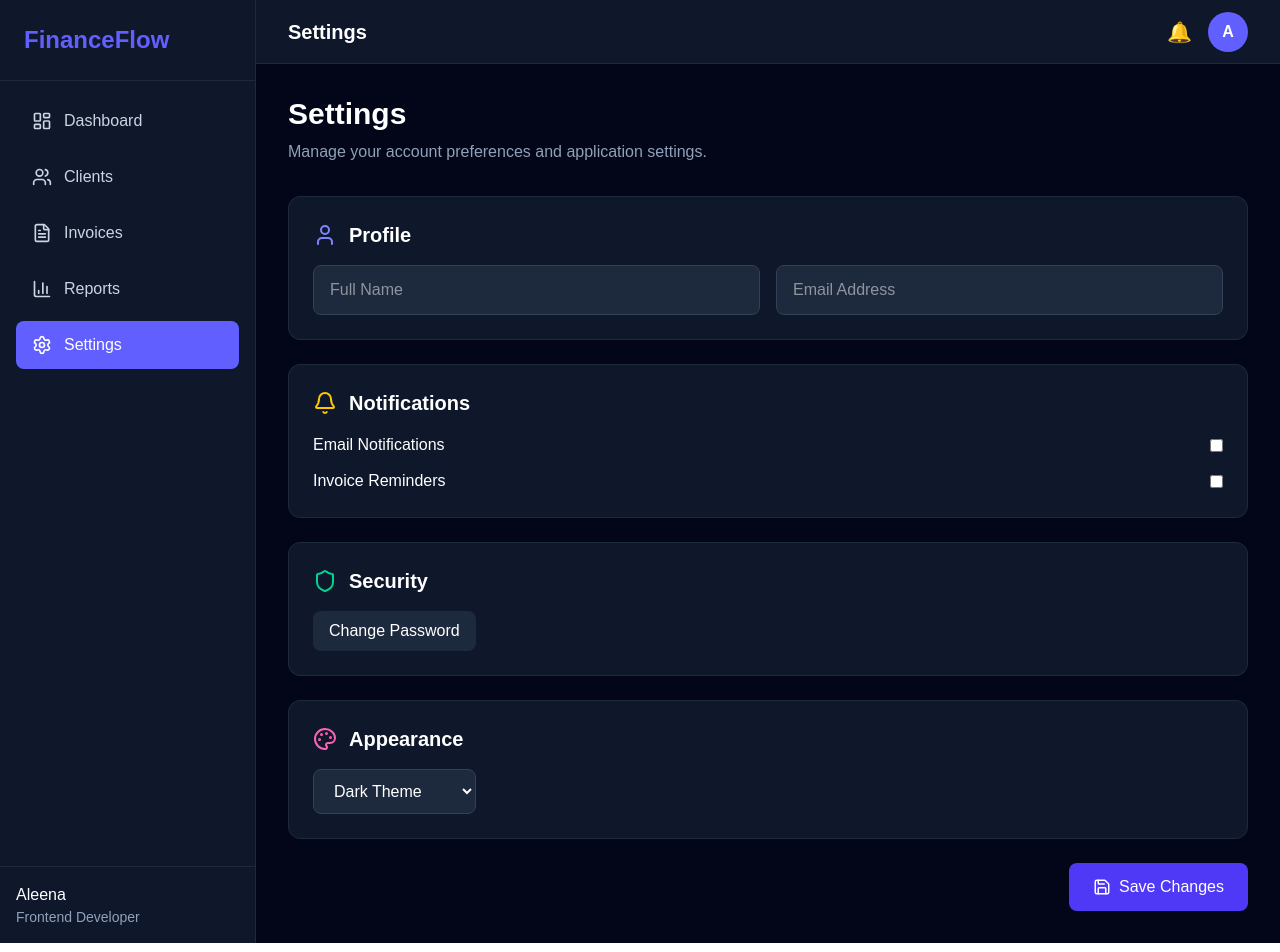
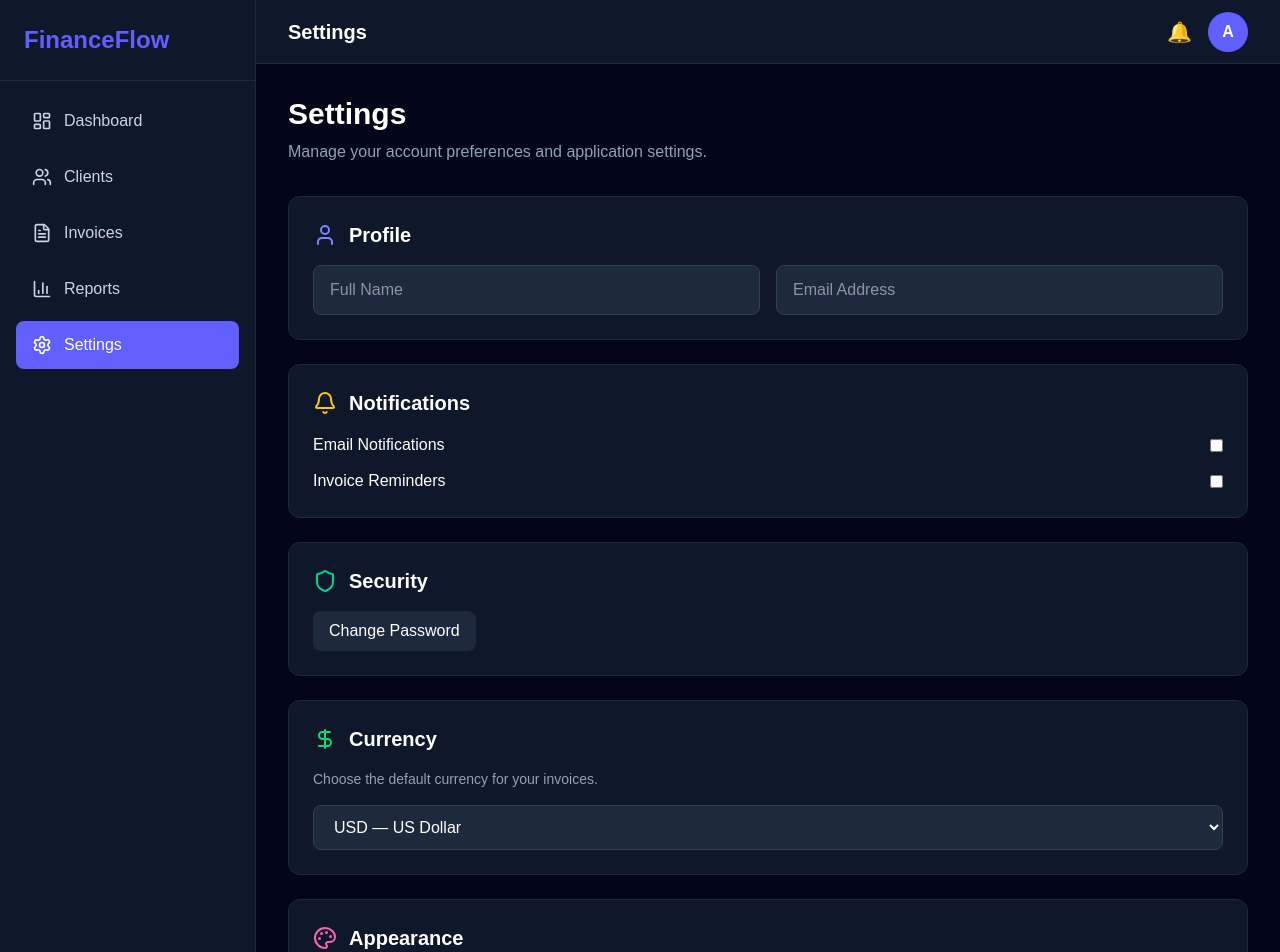
Before and after one commit to Aleena-Yameen/financeflow-saas, a Next.js app: page /settings in a window 1280 px wide. Shown: the top 952 px of the page. Built offline with nearby package versions, Linux system fonts and the light colour scheme.

Commit message:
feat: add currency settings

```diff
--- a/app/(protected)/dashboard/page.tsx
+++ b/app/(protected)/dashboard/page.tsx
@@ -6,9 +6,11 @@ import {
   LayoutDashboard,
 } from "lucide-react";
 
+
 import InvoiceTable from "@/components/dashboard/InvoiceTable";
 import StatCard from "@/components/ui/StatCard";
 import RevenueChart from "@/components/dashboard/RevenueChart";
+
 const stats = [
   {
     title: "Total Revenue",
@@ -83,6 +85,7 @@ const revenueData = [
   { month: "Jun", revenue: 7100 },
   { month: "Jul", revenue: 8200 },
 ];
+
 export default function DashboardPage() {
   return (
     <div className="space-y-8">
--- a/app/(protected)/settings/page.tsx
+++ b/app/(protected)/settings/page.tsx
@@ -4,6 +4,7 @@ import {
   Shield,
   Palette,
   Save,
+   DollarSign,
 } from "lucide-react";
 
 export default function SettingsPage() {
@@ -80,6 +81,29 @@ export default function SettingsPage() {
 
         <div className="rounded-xl border border-slate-800 bg-slate-900 p-6">
           <div className="mb-4 flex items-center gap-3">
+            <DollarSign className="text-green-400" />
+            <h2 className="text-xl font-semibold">
+              Currency
+            </h2>
+          </div>
+
+          <p className="mb-4 text-sm text-slate-400">
+            Choose the default currency for your invoices.
+          </p>
+
+          <select
+            defaultValue="USD"
+            className="w-full rounded-lg border border-slate-700 bg-slate-800 px-4 py-3 outline-none focus:border-indigo-500"
+          >
+            <option value="USD">USD — US Dollar</option>
+            <option value="EUR">EUR — Euro</option>
+            <option value="GBP">GBP — British Pound</option>
+            <option value="PKR">PKR — Pakistani Rupee</option>
+          </select>
+        </div>
+
+        <div className="rounded-xl border border-slate-800 bg-slate-900 p-6">
+          <div className="mb-4 flex items-center gap-3">
             <Palette className="text-pink-400" />
             <h2 className="text-xl font-semibold">
               Appearance
```
